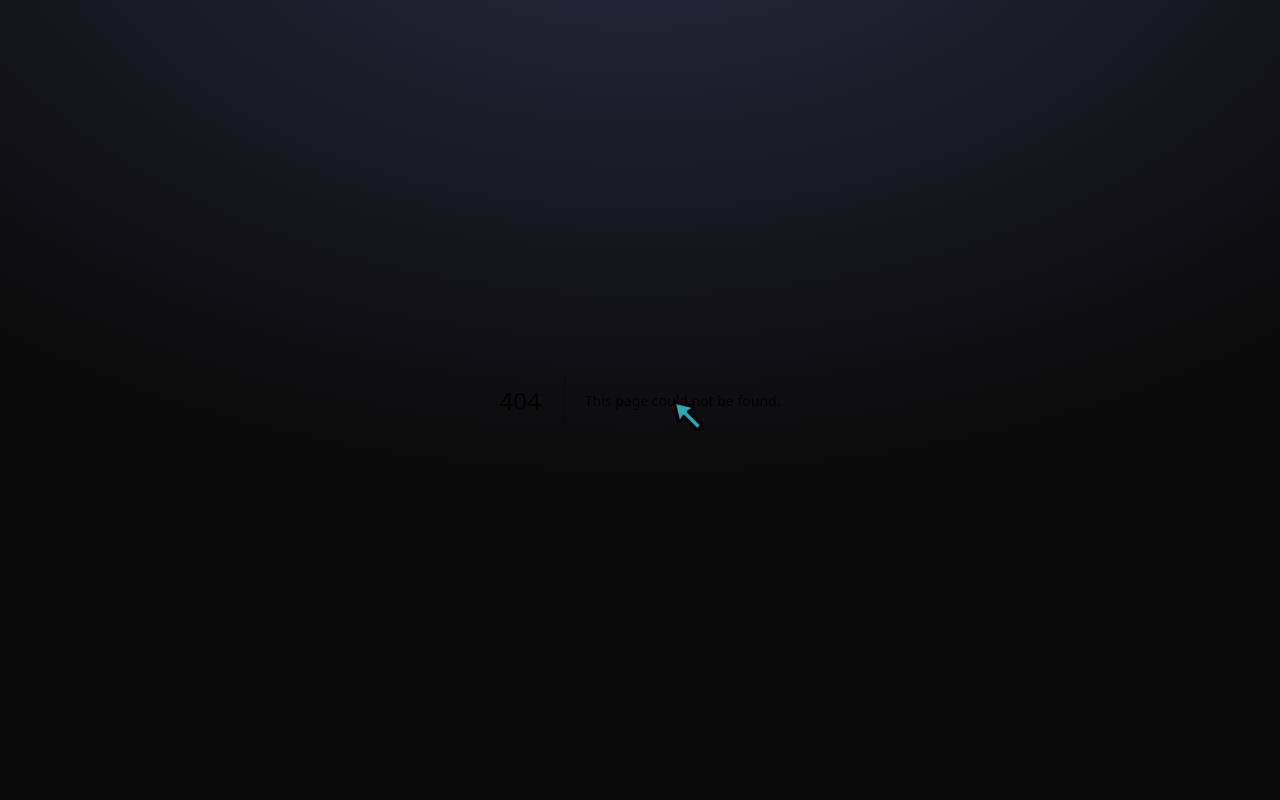
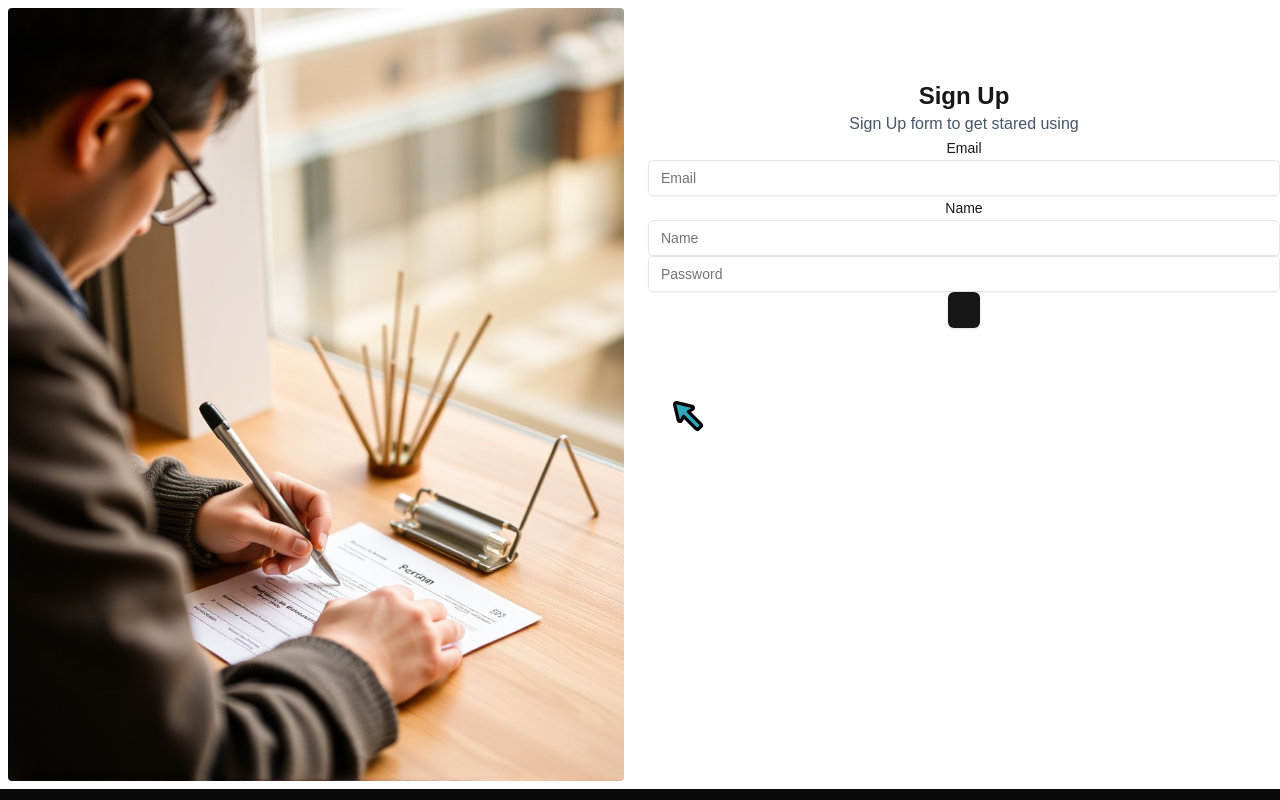
Before and after one commit to DevServer24/music-app, a Next.js app: page /sign-up in a window 1280 px wide. Before the commit this address had no page. Built offline with nearby package versions, Linux system fonts and the light colour scheme.

Commit message:
added sign up UI

```diff
--- /dev/null
+++ b/app/(Authentication)/layout.tsx
@@ -0,0 +1,16 @@
+import React from 'react'
+import { Metadata } from 'next'
+export const metadata:Metadata ={
+    title:'Authentication'
+}
+
+
+
+
+export default function LayoutAuthentication({children}:Readonly<{children:React.ReactNode}>) {
+    return(
+        <div className='bg-white'>
+            {children}
+        </div>
+    )
+}
--- /dev/null
+++ b/app/(Authentication)/sign-up/page.tsx
@@ -0,0 +1,98 @@
+'use client'
+import { useState, useEffect, ReactHTML, ReactHTMLElement } from "react"
+import { Input } from "@/components/ui/input"
+import { Button } from "@/components/ui/button"
+import { Card } from "@/components/ui/card"
+import Image from "next/image"
+import { Label } from "@/components/ui/label"
+
+
+
+interface SignUpProps {
+    email: string
+    name: string
+    password: string
+}
+const SignUp = () => {
+    const [data, setData] = useState<SignUpProps>({
+        email: "", name: "", password: ""
+    })
+    const [error, setError] = useState<null | string>()
+
+
+
+
+    class ErrorSubmit extends Error { }
+    const handleInputChange = (e: React.ChangeEvent<HTMLInputElement>) => {
+        const { name, value } = e.target
+        setData(dataSet => ({
+            ...dataSet,
+            [name]: value
+        }))
+    }
+    const handleSubmit = async (e: React.FormEvent<HTMLFormElement>) => {
+        e.preventDefault()
+        try {
+            const dataSignup = await fetch('', { //Go Yeji!!
+                method: 'POST',
+                headers: {
+                    'Application-Type': 'application/json'
+                },
+                body: JSON.stringify(data)
+            })
+            if (dataSignup) {
+                // help me dont know na dito please haha
+                const result = await dataSignup.json()
+                alert('Sign Up succesfully')
+                window.localStorage.setItem('data', JSON.stringify(result))
+                // store muna natin sa localstorage know know process here haha
+            } else {
+                throw new ErrorSubmit("Error")
+            }
+        } catch (error: any) {
+            setError(error.message)
+        }
+    }
+    return (
+        <div>
+            <div className="grid grid-cols-1 sm:grid-cols-2 gap-4">
+                <div className="p-2">
+                    <Image src={'/sign-up.png'} width={1000} height={900} alt="sign-up" className="rounded" />
+                </div>
+                <div className="">
+                    <div className="text-center items-center relative pt-20">
+                        <div>
+                            <p className="text-2xl font-bold">Sign Up</p>
+
+                            <p className="text-slate-600">Sign Up form to get stared using</p>
+
+
+                            <form onSubmit={handleSubmit}>
+                                <Label htmlFor="email">
+                                    Email
+                                </Label>
+                                <Input placeholder="Email" value={data.email} onChange={handleInputChange} />
+                                <Label htmlFor="name">
+                                    Name
+                                </Label>
+                                <Input placeholder="Name" value={data.name} onChange={handleInputChange} />
+                                <Label htmlFor="password">
+                                    <Input placeholder="Password"value={data.password}onChange={handleInputChange}/>
+                                </Label>
+                                <Button>
+
+                                </Button>
+                            </form>
+                        </div>
+                    </div>
+                </div>
+            </div>
+        </div>
+    )
+}
+
+
+
+
+
+export default SignUp
```
Also changed, not shown: public/sign-up.png (added).
